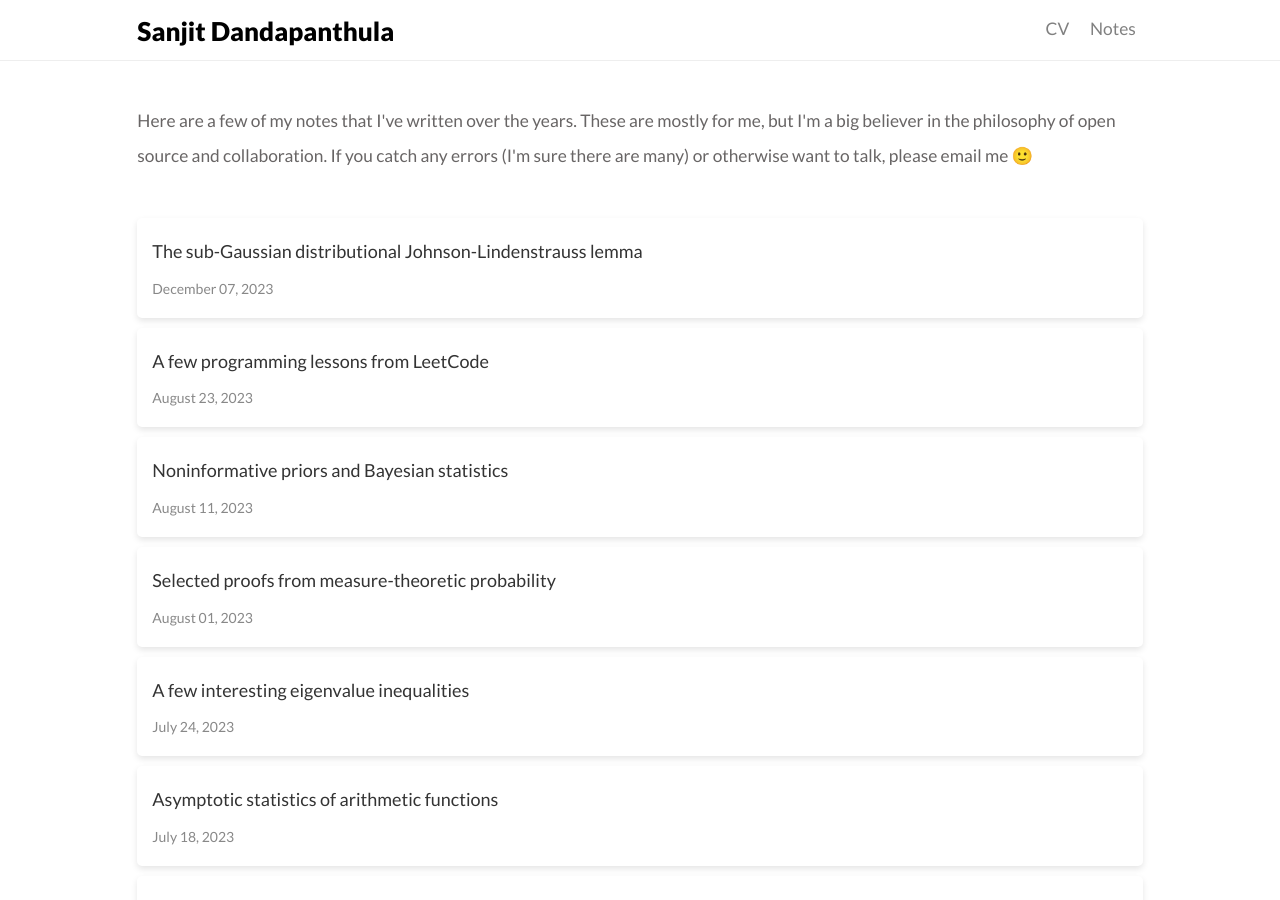
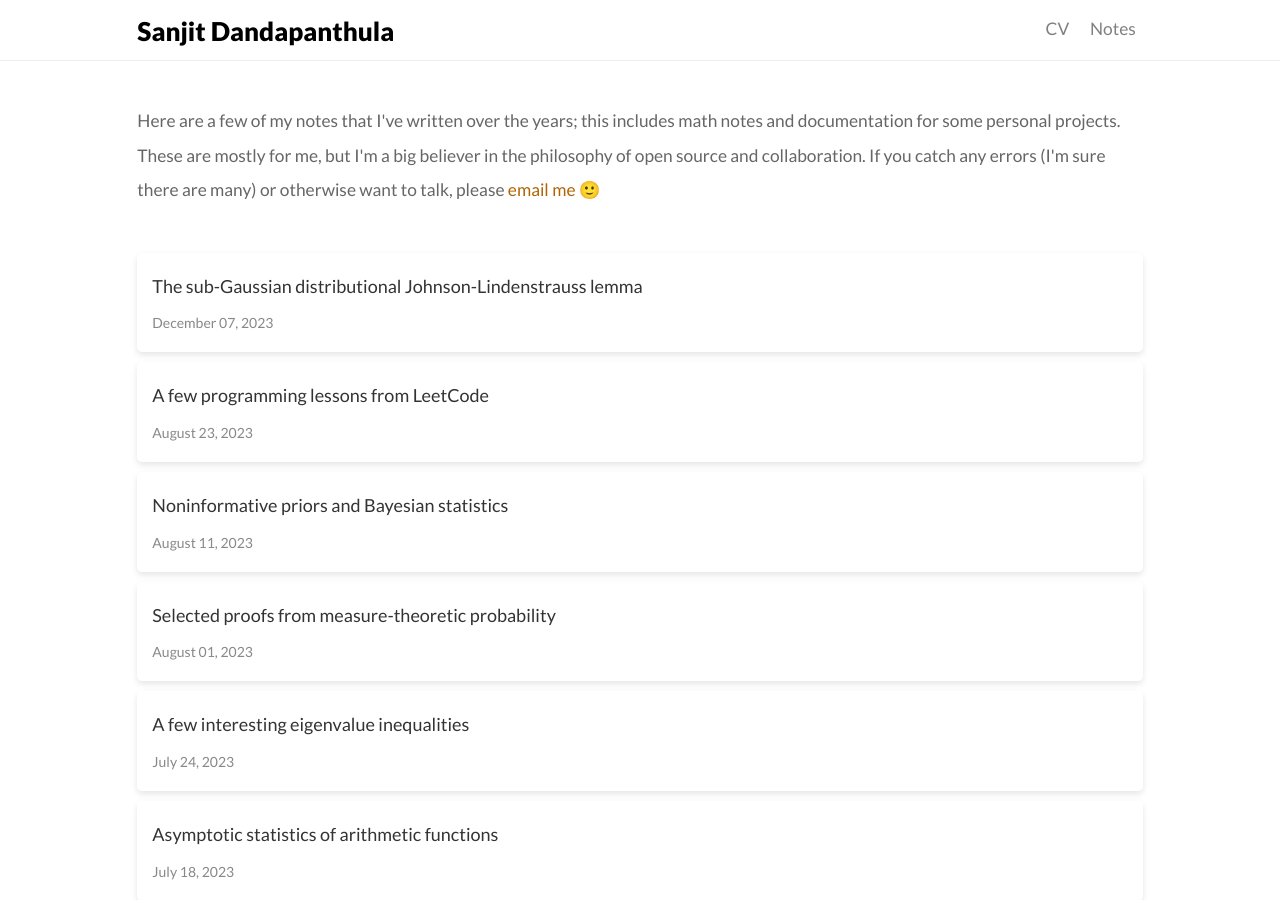
Before and after one commit to sanjitdp/sanjitdp.github.io, a Jekyll site: the page built from notes/index.html, in a window 1280 px wide and 900 px high. Built offline with Jekyll 4.4.1, drawn with Linux system fonts in a browser that asks for light colours; the list of posts is cut into pages by our own code.

```diff
--- a/notes/index.html
+++ b/notes/index.html
@@ -79,9 +79,10 @@ title: Notes
 
 <main>
     <br>
-    Here are a few of my notes that I've written over the years. These are mostly for me, but I'm a big believer in the
-    philosophy of open source and collaboration. If you catch any errors (I'm sure there are many) or otherwise want to
-    talk, please email me 🙂<br><br>
+    Here are a few of my notes that I've written over the years; this includes math notes and documentation for some
+    personal projects. These are mostly for me, but I'm a big believer in the philosophy of open source and
+    collaboration. If you catch any errors (I'm sure there are many) or otherwise want to
+    talk, please <a href="mailto:sanjitd@cmu.edu">email me</a> 🙂<br><br>
 
     <ul class="post-list">
         <!-- This loops through the paginated posts -->
```
Also changed, not shown: index.md (+4 -5 lines).
